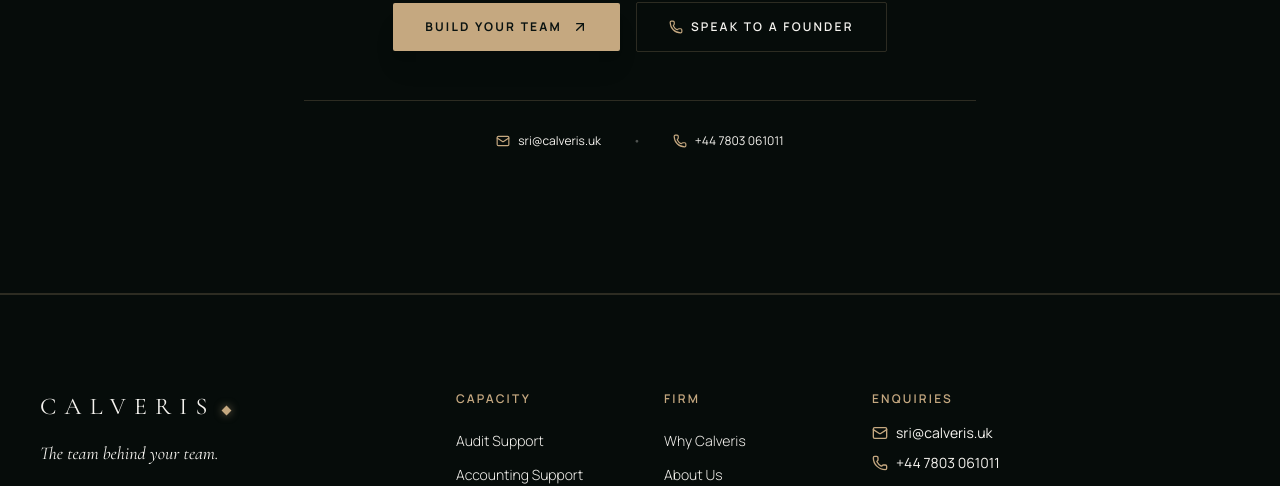
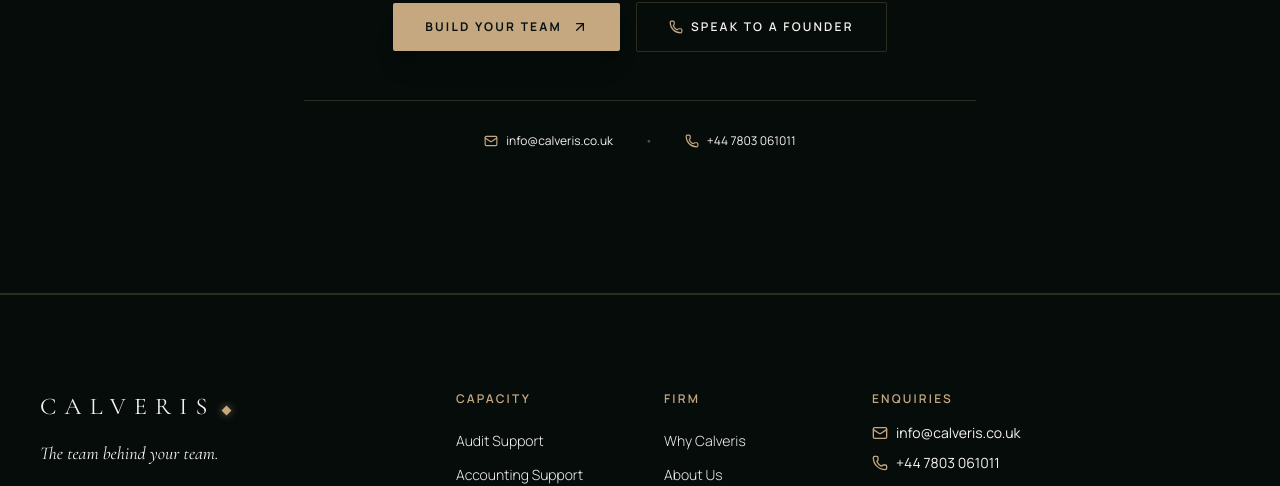
Before and after one commit to blynttechnologies/calveris, a React (Vite) app: page / in a window 1280 px wide. Shown: the part 9931-10417 px from the top of the page. Built offline with nearby package versions, Linux system fonts and the light colour scheme.

Commit message:
Revert "Use sri@calveris.uk as contact email"
This reverts commit 587585d20d790264f9401ccc4a69d759057e11d9.

```diff
--- a/src/components/ContactForm.tsx
+++ b/src/components/ContactForm.tsx
@@ -220,7 +220,7 @@ export const ContactForm: React.FC = () => {
 
           {submitted && (
             <p className="text-xs text-accent font-medium">
-              ✓ Email client opened! If your default mail client didn't launch, click "Copy Details" and send directly to sri@calveris.uk.
+              ✓ Email client opened! If your default mail client didn't launch, click "Copy Details" and send directly to info@calveris.co.uk.
             </p>
           )}
         </form>
--- a/src/data/siteData.ts
+++ b/src/data/siteData.ts
@@ -45,7 +45,7 @@ export const siteConfig = {
     image: `${import.meta.env.BASE_URL}assets/founder-sri.jpg`,
   },
   contact: {
-    email: "sri@calveris.uk",
+    email: "info@calveris.co.uk",
     phone: "+44 7803 061011",
     phoneDisplay: "+44 7803 061011",
     whatsapp: "https://wa.me/447803061011",
```
